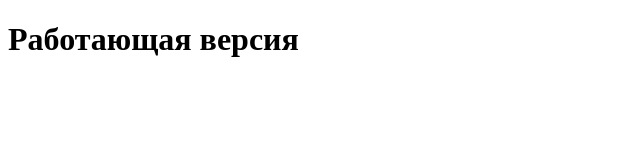
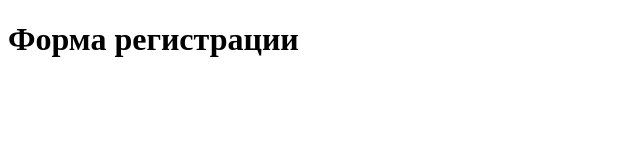
Before and after one commit to Vitlick/b44, a plain HTML site: page index.html in a window 1280 px wide. Shown: the whole page, without its empty margins (0-640 px from the left). Drawn offline with Linux system fonts and the light colour scheme.

Commit message:
Форма регистрации

```diff
--- a/index.html
+++ b/index.html
@@ -7,6 +7,6 @@
     <title>Document</title>
 </head>
 <body>
-    <h1>Работающая версия</h1>
+    <h1>Форма регистрации</h1>
 </body>
 </html>
```
